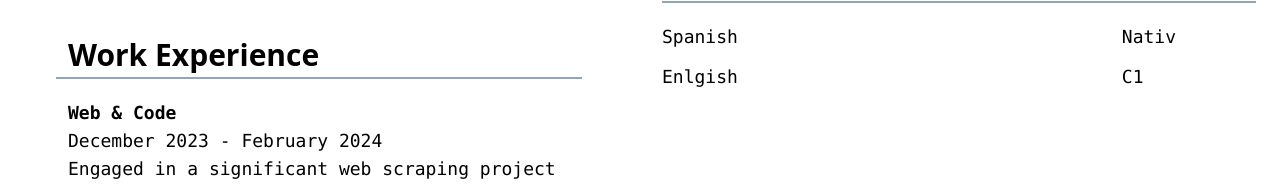
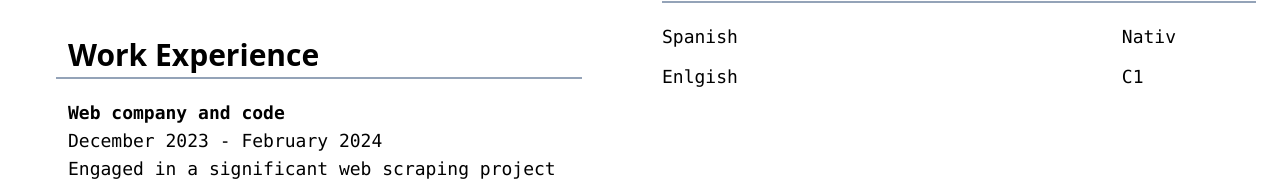
Before and after one commit to fabrixbau/MiPaginaWebPresentacion, a website built with Vite: page index.html in a window 1280 px wide. Shown: the part 981-1168 px from the top of the page. Built offline with nearby package versions, Linux system fonts and the light colour scheme.

Commit message:
update name company

```diff
--- a/index.html
+++ b/index.html
@@ -143,7 +143,7 @@
             <!-- Segunda fila -->
                 <h1 class="pb-1 border-b-2 border-b-slate-400 flex mx-auto items-center font-bold text-3xl pt-8 p-3">Work Experience</h1>
                     <div class="p-3 pt-3 mt-2 font-mono text-lg">
-                        <h2 class="font-bold">Web & Code</h2>
+                        <h2 class="font-bold">Web company and code</h2>
                         <p>December 2023 - February 2024</p>
                         <p>Engaged in a significant web scraping project to extract and manage real estate data from Mercado Libre, demonstrating advanced data extraction and automation skills. Additionally, managed a project integrating functionalities with the Google Sheets API to streamline project management and reporting processes.</p>
 
```
